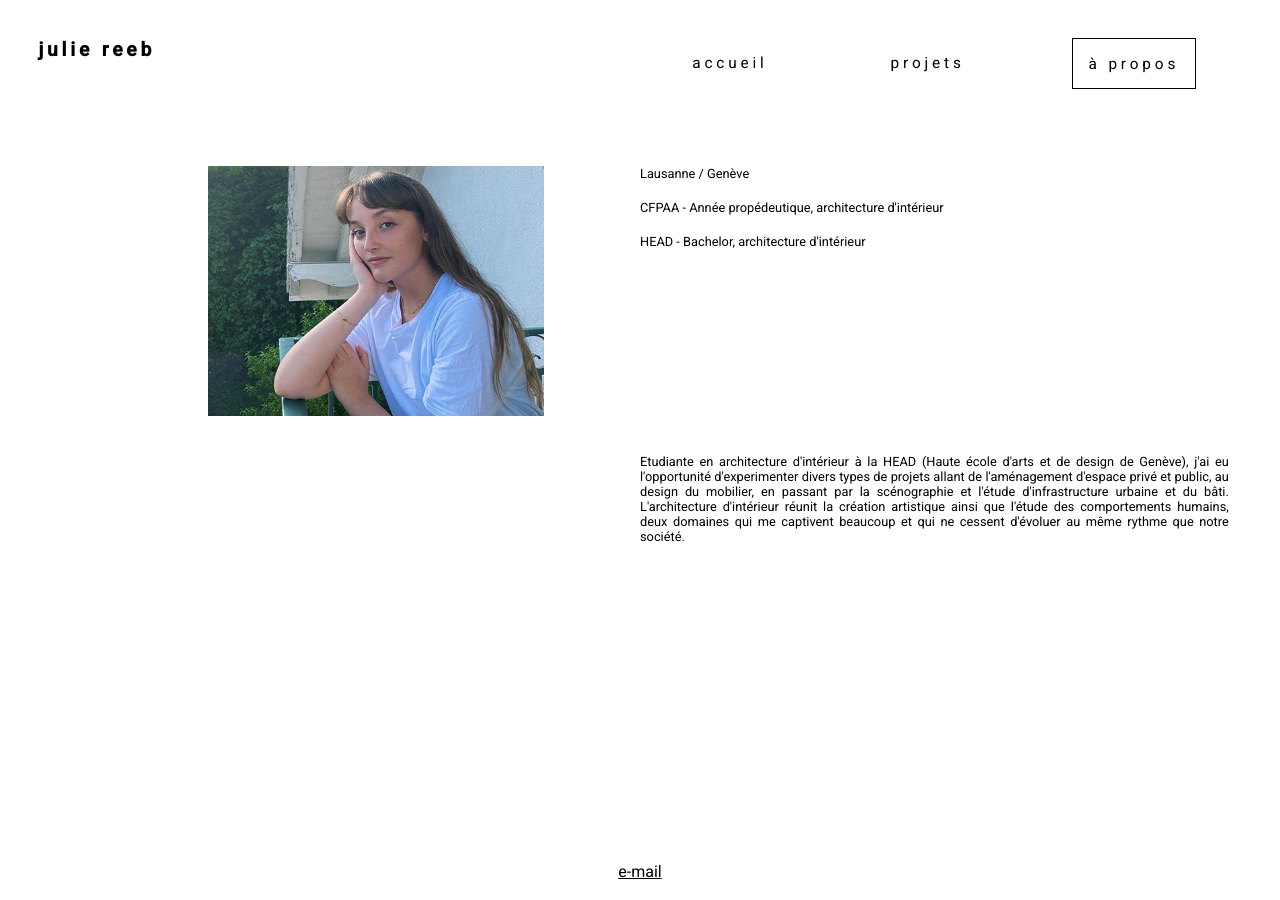
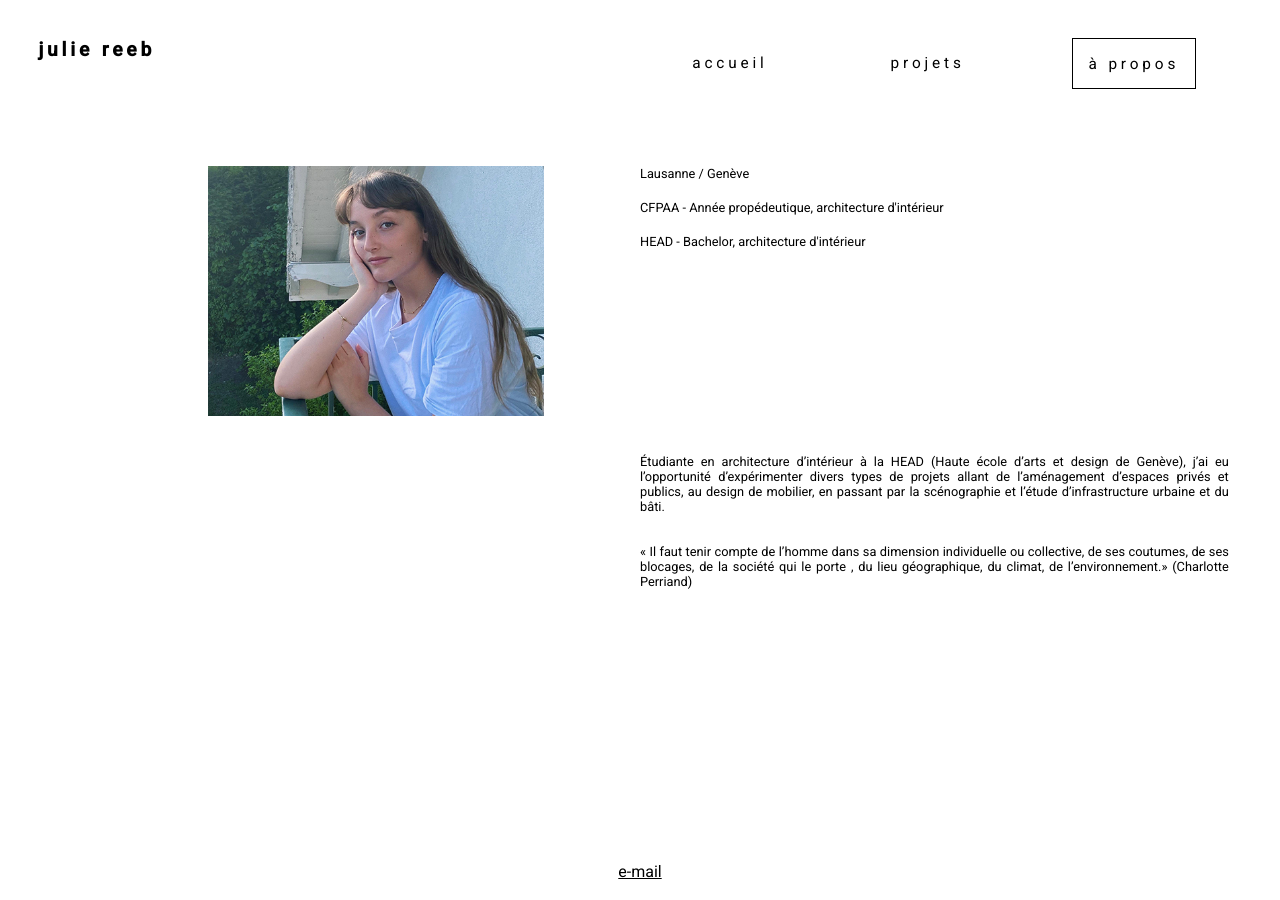
Before and after one commit to richmartins/julie-portfolio, a Jekyll site: the page built from _pages/03_about.html, in a window 1280 px wide. Built offline with Jekyll 4.4.1, drawn with Linux system fonts in a browser that asks for light colours.

Commit message:
[DONE] update about text

```diff
--- a/_pages/03_about.html
+++ b/_pages/03_about.html
@@ -18,7 +18,11 @@ group: "navigation"
     </div>
     <div class="about-body-description">
         <span>
-            Etudiante en architecture d'intérieur à la HEAD (Haute école d'arts et de design de Genève), j'ai eu l'opportunité d'experimenter divers types de projets allant de l'aménagement d'espace privé et public, au design du mobilier, en passant par la scénographie et l'étude d'infrastructure urbaine et du bâti. L'architecture d'intérieur réunit la création artistique ainsi que l'étude des comportements humains, deux domaines qui me captivent beaucoup et qui ne cessent d'évoluer au même rythme que notre société.
+            Étudiante en architecture d’intérieur à la HEAD (Haute école d’arts et design de Genève), j’ai eu l’opportunité d’expérimenter divers types de projets allant de l’aménagement d’espaces privés et publics, au design de mobilier, en passant par la scénographie et l’étude d’infrastructure urbaine et du bâti.
+        </span>
+        <br /><br />
+        <span>
+            « Il faut tenir compte de l’homme dans sa dimension individuelle ou collective, de ses coutumes, de ses blocages, de la société qui le porte , du lieu géographique, du climat, de l’environnement.» (Charlotte Perriand)
         </span>
     </div>
 </div>
--- a/styles/main.css
+++ b/styles/main.css
@@ -1,6 +1,7 @@
 /**** INIT ****/
 
 * {
+    transition: all 0.3;
     -webkit-transition: all 0.3s;
     -moz-transition: all 0.3s;
     -ms-transition: all 0.3s;
@@ -102,8 +103,13 @@ a {
         margin-bottom: 4em
     }
 
+    .about-body-description {
+        display: flex;
+        flex-direction: column;
+    }
     .about-body-description>span {
         padding-right: 0!important;
+        margin-bottom: 1em;
     }
 
     .about-resume{
```
